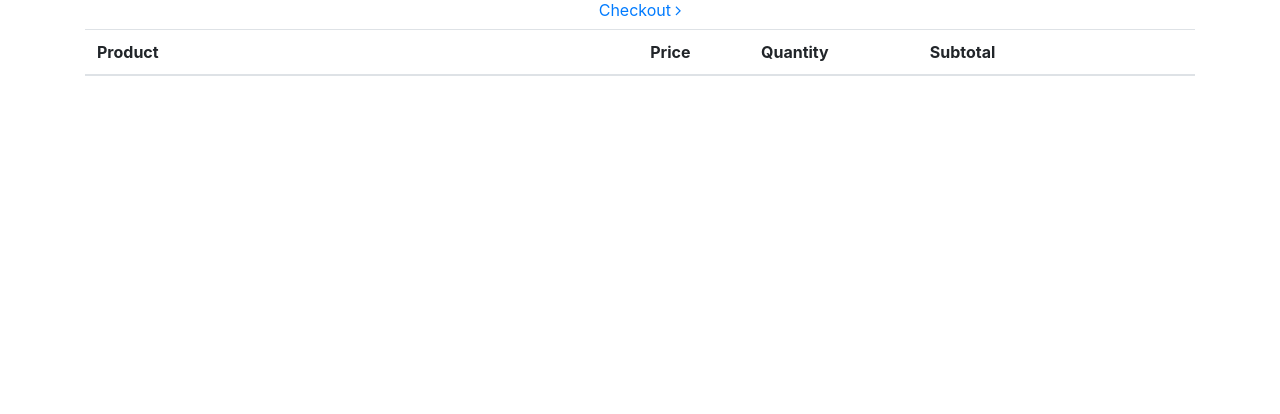
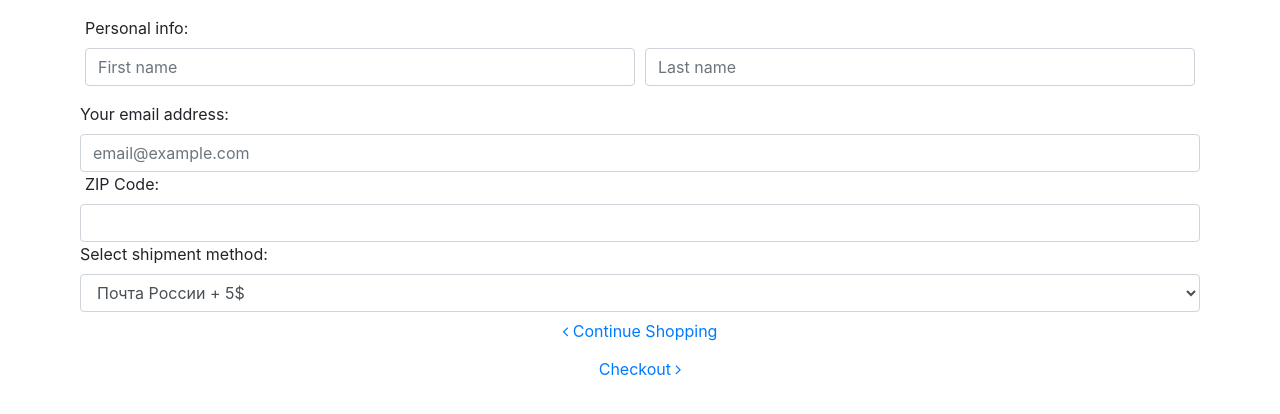
Before and after one commit to staelerss/Python, a Flask app: page /cart in a window 1280 px wide. Shown: the part 103-517 px from the top of the page. Run offline with Flask 2, Linux system fonts and the light colour scheme; lists and menus that the app fills with data are empty; some libraries are stand-ins or nearby versions.

Commit message:
Slightly changed HTML file for localStorage

```diff
--- a/templates/cart.html
+++ b/templates/cart.html
@@ -92,41 +92,37 @@
                 <!--<button class="btn btn-outline-danger"><i class="fa fa-trash-o"></i></button>-->
             <!--</td>-->
         <!--</tr>-->
-    <!--</table>-->
-    <!--<form>-->
-        <!--<label>Personal info:</label>-->
-        <!--<div class="form-row">-->
-            <!--<div class="col">-->
-                <!--<input type="text" class="form-control" placeholder="First name">-->
-            <!--</div>-->
-            <!--<div class="col">-->
-                <!--<input type="text" class="form-control" placeholder="Last name">-->
-            <!--</div>-->
-        <!--</div>-->
-    <!--</form>-->
-    <!--<div class="form-row">-->
-        <!--<label for="emailInput">Your email address:</label>-->
-        <!--<input type="email" class="form-control" id="emailInput" aria-describedby="emailHelp"-->
-               <!--placeholder="email@example.com">-->
-    <!--</div>-->
-    <!--<label>ZIP Code:</label>-->
-    <!--<div class="form-row">-->
-        <!--<input aria-label="zipcode" type="text" class="form-control">-->
-    <!--</div>-->
-    <!--<div class="form-row">-->
-        <!--<label for="shipmentMethod">Select shipment method:</label>-->
-        <!--<select class="form-control" id="shipmentMethod">-->
-            <!--<option>Почта России + 5$</option>-->
-            <!--<option>EMS + 7$</option>-->
-            <!--<option>СДЭК + 10$</option>-->
-        <!--</select>-->
-    <!--</div>-->
-    <!--<div>Total:</div>-->
-    <!--<div class="total">-->
-        <!--0-->
-    <!--</div>-->
-<!--</div>-->
-<!--</tbody>-->
+    </table>
+    <form>
+        <label>Personal info:</label>
+        <div class="form-row">
+            <div class="col">
+                <input type="text" class="form-control" placeholder="First name">
+            </div>
+            <div class="col">
+                <input type="text" class="form-control" placeholder="Last name">
+            </div>
+        </div>
+    </form>
+    <div class="form-row">
+        <label for="emailInput">Your email address:</label>
+        <input type="email" class="form-control" id="emailInput" aria-describedby="emailHelp"
+               placeholder="email@example.com">
+    </div>
+    <label>ZIP Code:</label>
+    <div class="form-row">
+        <input aria-label="zipcode" type="text" class="form-control">
+    </div>
+    <div class="form-row">
+        <label for="shipmentMethod">Select shipment method:</label>
+        <select class="form-control" id="shipmentMethod">
+            <option>Почта России + 5$</option>
+            <option>EMS + 7$</option>
+            <option>СДЭК + 10$</option>
+        </select>
+    </div>
+</div>
+</tbody>
 <tfoot>
 <div>
     <div><a href="/" class="btn btn-block"><i class="fa fa-angle-left"></i> Continue Shopping</a></div>
```
